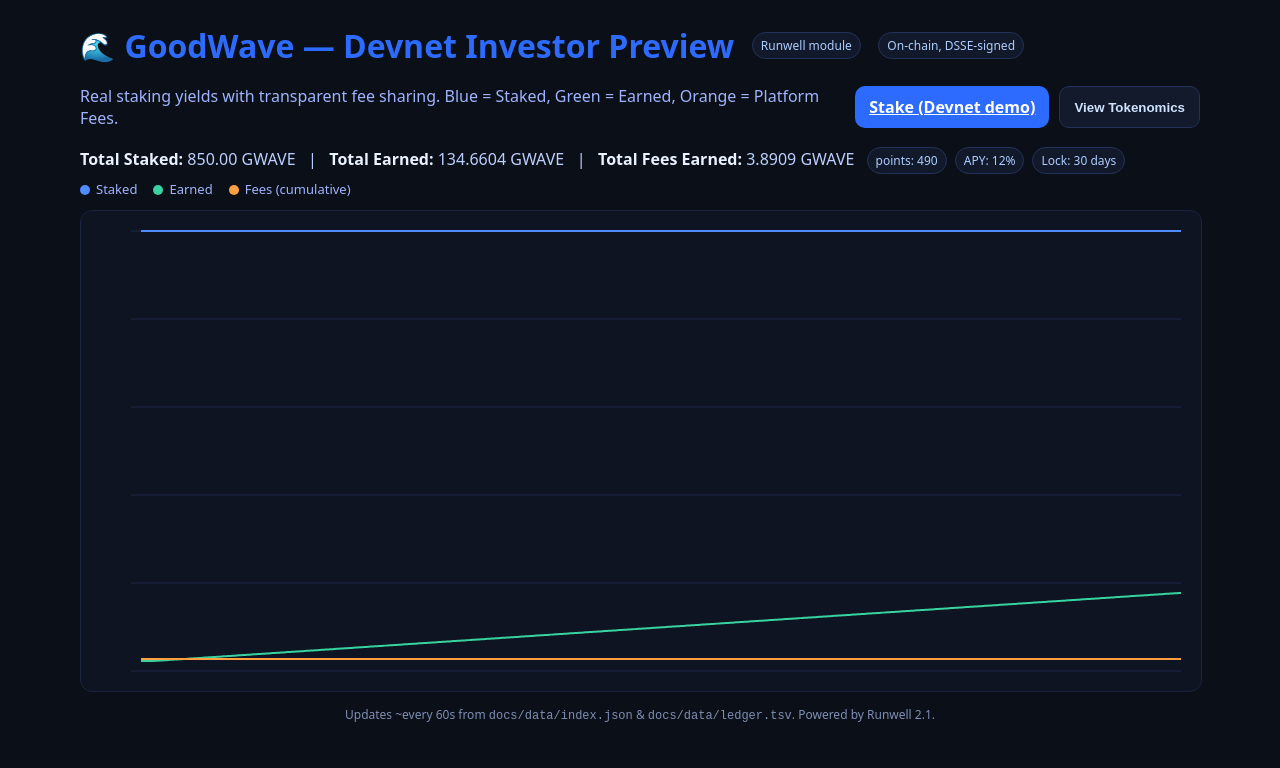
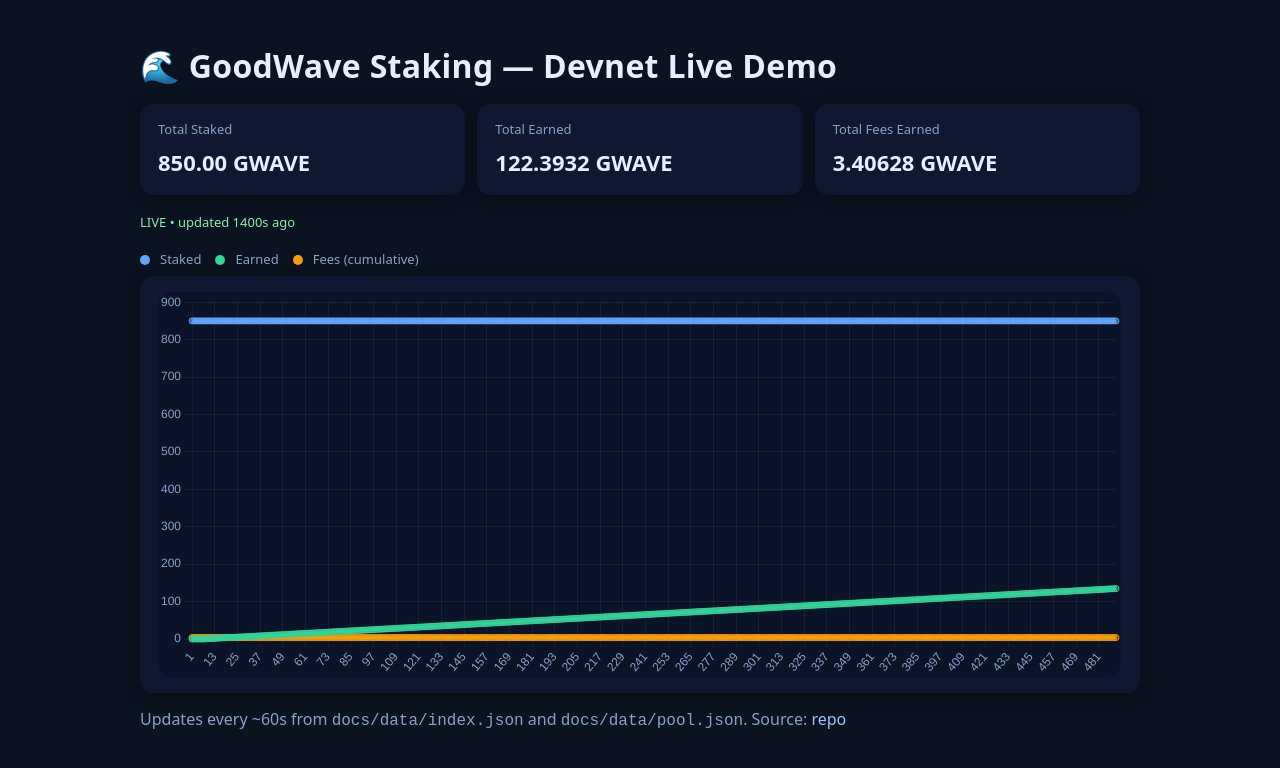
Before and after one commit to cryptoknit/goodwave-devnet-demo, a plain HTML site: page docs/index.html in a window 1280 px wide. Drawn offline with nearby package versions, Linux system fonts and the light colour scheme.

Commit message:
Dashboard: live KPIs + chart via data/*.json (cache-busted)

```diff
--- a/docs/index.html
+++ b/docs/index.html
@@ -2,123 +2,113 @@
 <html lang="en">
 <head>
 <meta charset="utf-8" />
-<meta name="viewport" content="width=device-width, initial-scale=1" />
-<title>🌊 GoodWave — Devnet Investor Preview</title>
+<meta name="viewport" content="width=device-width,initial-scale=1" />
+<title>GoodWave Staking — Devnet Live Demo</title>
+<link rel="preconnect" href="https://cdn.jsdelivr.net" crossorigin>
+<script src="https://cdn.jsdelivr.net/npm/chart.js"></script>
 <style>
-  :root { color-scheme: dark; }
-  body{margin:0;background:#0b0f17;color:#cfe3ff;font-family:system-ui,-apple-system,Segoe UI,Roboto,Helvetica,Arial,sans-serif}
-  .wrap{max-width:1120px;margin:24px auto 56px;padding:0 16px}
-  .hero{display:flex;flex-wrap:wrap;align-items:center;gap:18px;margin:12px 0 18px}
-  .brand{display:flex;align-items:center;gap:.6rem}
-  .brand h1{margin:0;font-size:32px;color:#2d6bff}
-  .tag{flex:1;min-width:260px;color:#9fb4ff}
-  .cta{display:flex;gap:10px;flex-wrap:wrap}
-  .btn{appearance:none;border:0;border-radius:10px;padding:10px 14px;font-weight:600;cursor:pointer}
-  .primary{background:#2d6bff;color:#fff}
-  .ghost{background:#121a2c;color:#cfe3ff;border:1px solid #23325a}
-  .stats{margin:8px 0 6px;color:#bcd0ff}
-  .stats b{color:#eaf1ff}
-  .legend{display:flex;gap:16px;margin:6px 0 12px;font-size:13px;color:#9fb4ff}
-  .dot{display:inline-block;width:10px;height:10px;border-radius:50%;margin-right:6px;vertical-align:-1px}
-  .b{background:#4e8cff}.g{background:#38d39f}.o{background:#ff9f40}
-  #chart{width:100%;height:480px;background:#0e1421;border:1px solid #1a2340;border-radius:12px}
-  canvas{width:100%;height:100%}
-  .footer{margin-top:14px;font-size:12px;color:#7e8fb4;text-align:center}
-  .pill{display:inline-block;padding:4px 8px;border:1px solid #23325a;border-radius:999px;background:#11192a;color:#aecdff;margin-left:8px;font-size:12px}
-  .modal-back{position:fixed;inset:0;background:#0008;display:none;align-items:center;justify-content:center;z-index:50}
-  .modal{width:min(720px,92vw);background:#0f1627;border:1px solid #24345e;border-radius:14px;box-shadow:0 10px 30px #0007}
-  .modal header{display:flex;justify-content:space-between;align-items:center;padding:14px 16px;border-bottom:1px solid #1e2a4c}
-  .modal h3{margin:0;font-size:18px}
-  .modal .body{padding:14px 16px}
-  .close{background:transparent;border:0;color:#9fb4ff;font-size:20px;cursor:pointer}
-  .grid{display:grid;grid-template-columns:1fr 1fr;gap:14px}
-  .card{border:1px solid #1e2a4c;background:#0b1324;border-radius:12px;padding:12px}
-  .card h4{margin:0 0 6px 0;color:#eaf1ff}
-  .kpi{font-size:20px;color:#eaf1ff}
-  @media (max-width:760px){ .grid{grid-template-columns:1fr} .hero{flex-direction:column;align-items:flex-start} }
+  :root { --bg:#0b1220; --panel:#0f1830; --text:#e7eeff; --muted:#8aa1c7; --accent:#3b82f6; }
+  html,body{margin:0;background:var(--bg);color:var(--text);font:16px/1.5 system-ui,Segoe UI,Roboto,Helvetica,Arial;}
+  .wrap{max-width:1000px;margin:42px auto;padding:0 20px;}
+  h1{font-weight:800;letter-spacing:.3px;margin:0 0 12px;}
+  .kpis{display:grid;grid-template-columns:repeat(3,1fr);gap:12px;margin:14px 0 18px;}
+  .card{background:var(--panel);border-radius:14px;padding:16px 18px;box-shadow:0 2px 18px rgba(0,0,0,.25)}
+  .k{font-size:13px;color:var(--muted);margin-bottom:6px}
+  .v{font-size:22px;font-weight:750}
+  .live{margin:8px 0 18px;font-size:13px;color:#86efac}
+  .legend{display:flex;gap:14px;font-size:13px;color:var(--muted);margin:10px 0 6px}
+  .dot{width:10px;height:10px;border-radius:50%}
+  .row{display:flex;align-items:center;gap:10px}
+  canvas{background:#0a1327;border-radius:14px}
+  a{color:#9cc2ff;text-decoration:none}
+  .muted{color:var(--muted)}
 </style>
 </head>
 <body>
   <div class="wrap">
-    <div class="hero">
-      <div class="brand">
-        <div style="font-size:28px">🌊</div>
-        <h1>GoodWave — Devnet Investor Preview</h1>
-        <span class="pill">Runwell module</span>
-        <span class="pill">On-chain, DSSE-signed</span>
-      </div>
-      <div class="tag">
-        Real staking yields with transparent fee sharing. Blue = Staked, Green = Earned, Orange = Platform Fees.
-      </div>
-      <div class="cta">
-        <a class="btn primary" id="stakeBtn" href="#stake">Stake (Devnet demo)</a>
-        <button class="btn ghost" id="tokenomicsBtn">View Tokenomics</button>
-      </div>
+    <h1>🌊 GoodWave Staking — Devnet Live Demo</h1>
+
+    <div class="kpis">
+      <div class="card"><div class="k">Total Staked</div><div class="v" id="kpi-staked">— GWAVE</div></div>
+      <div class="card"><div class="k">Total Earned</div><div class="v" id="kpi-earned">— GWAVE</div></div>
+      <div class="card"><div class="k">Total Fees Earned</div><div class="v" id="kpi-fees">— GWAVE</div></div>
     </div>
 
-    <div class="stats" id="stats">
-      <b>Total Staked:</b> — GWAVE &nbsp; | &nbsp;
-      <b>Total Earned:</b> — GWAVE &nbsp; | &nbsp;
-      <b>Total Fees Earned:</b> — GWAVE
-      <span class="pill" id="points">points: —</span>
-      <span class="pill" id="apy">APY: 12%</span>
-      <span class="pill" id="lock">Lock: 30 days</span>
+    <div class="live" id="kpi-live">LIVE • waiting for data…</div>
+
+    <div class="legend">
+      <div class="row"><div class="dot" style="background:#60a5fa"></div><span>Staked</span></div>
+      <div class="row"><div class="dot" style="background:#34d399"></div><span>Earned</span></div>
+      <div class="row"><div class="dot" style="background:#f59e0b"></div><span>Fees (cumulative)</span></div>
     </div>
 
-    <div class="legend">
-      <span><span class="dot b"></span>Staked</span>
-      <span><span class="dot g"></span>Earned</span>
-      <span><span class="dot o"></span>Fees (cumulative)</span>
-    </div>
+    <div class="card"><canvas id="gw-chart" height="120"></canvas></div>
 
-    <div id="chart"><canvas id="c"></canvas></div>
-    <div class="footer">Updates ~every 60s from <code>docs/data/index.json</code> & <code>docs/data/ledger.tsv</code>. Powered by Runwell 2.1.</div>
-  </div>
-
-  <div class="modal-back" id="tokBack" role="dialog" aria-modal="true" aria-hidden="true">
-    <div class="modal">
-      <header>
-        <h3>GWAVE Tokenomics (Devnet)</h3>
-        <button class="close" id="tokClose" aria-label="Close">×</button>
-      </header>
-      <div class="body">
-        <div class="grid">
-          <div class="card">
-            <h4>Supply</h4>
-            <div class="kpi">69,000,000 GWAVE</div>
-            <div>Fixed; 6 decimals; mint held by admin (Devnet).</div>
-          </div>
-          <div class="card">
-            <h4>Distribution</h4>
-            <div>Admin treasury minus 3 GWAVE distributed 1/1/1 to marketing, team, liquidity.</div>
-          </div>
-          <div class="card">
-            <h4>Rewards</h4>
-            <div>Simulated 12% APY, compounding daily; payout loop logs to <code>ledger.tsv</code>.</div>
-          </div>
-          <div class="card">
-            <h4>Fees</h4>
-            <div>5% platform fee (Devnet) routed to Marketing; visible as orange cumulative line.</div>
-          </div>
-        </div>
-        <p style="margin-top:10px;color:#9fb4ff">For mainnet, fee split and governance weights can be parameterized by DSSE-signed governance proposals.</p>
-      </div>
-    </div>
+    <p class="muted" style="margin-top:14px">
+      Updates every ~60s from <code>docs/data/index.json</code> and <code>docs/data/pool.json</code>.
+      Source: <a href="./">repo</a>
+    </p>
   </div>
 
 <script>
-const INDEX_URL='data/index.json', LEDGER_URL='data/ledger.tsv';
-const c=document.getElementById('c'), ctx=c.getContext('2d'), $stats=document.getElementById('stats');
-function fmt(x){return Number(x||0).toLocaleString(undefined,{minimumFractionDigits:2,maximumFractionDigits:6});}
-function size(){const w=c.clientWidth,h=c.clientHeight,r=window.devicePixelRatio||1;c.width=Math.floor(w*r);c.height=Math.floor(h*r);ctx.setTransform(r,0,0,r,0,0);}
-function draw(xs,st,er,fe){size();const w=c.clientWidth,h=c.clientHeight;ctx.clearRect(0,0,w,h);ctx.strokeStyle='#1a2a4f';ctx.lineWidth=1;for(let i=0;i<6;i++){const y=(h-40)*(i/5)+20;ctx.beginPath();ctx.moveTo(50,y);ctx.lineTo(w-20,y);ctx.stroke();}const L=60,R=20,T=20,B=30,W=w-L-R,H=h-T-B,M=Math.max(1,...st,...er,...fe);const x=i=>L+W*(i/Math.max(1,(xs.length-1)));const y=v=>T+H-(H*(v/M));function line(s,col){if(!s.length)return;ctx.beginPath();s.forEach((v,i)=>{const X=x(i),Y=y(v);i?ctx.lineTo(X,Y):ctx.moveTo(X,Y)});ctx.strokeStyle=col;ctx.lineWidth=2;ctx.stroke();}line(st,'#4e8cff');line(er,'#38d39f');line(fe,'#ff9f40');}
-async function j(u){const r=await fetch(u+'?t='+Date.now());if(!r.ok)throw new Error(u+': '+r.status);return r.json();}
-async function t(u){const r=await fetch(u+'?t='+Date.now());if(!r.ok)return'';return r.text();}
-function feesSeries(xs,txt){const ev=[];txt.split('\n').forEach(l=>{if(!l.trim())return;const[a,b,c]=l.split('\t');if(!a||!b||!b.startsWith('PlatformFee('))return;const ts=Date.parse(a);if(isNaN(ts))return;const v=parseFloat(c||'0');if(!isFinite(v))return;ev.push({ts,v});});ev.sort((a,b)=>a.ts-b.ts);const out=[],ts=xs.map(s=>Date.parse(s));let i=0,sum=0;ev.forEach(e=>{while(i<ts.length&&ts[i]<e.ts){out[i]=sum;i++;}sum+=e.v;while(i<ts.length&&ts[i]<=e.ts){out[i]=sum;i++;}});while(i<ts.length){out[i]=sum;i++;}return out.length?out:xs.map(()=>0);}
-async function load(){try{const d=await j(INDEX_URL);const xs=(d.points||[]).map(p=>p.ts);const st=(d.points||[]).map(p=>Number(p.total_staked||0));const er=(d.points||[]).map(p=>Number(p.total_earned||0));const led=await t(LEDGER_URL);const fe=feesSeries(xs,led);const ft=fe.at(-1)||0;$stats.innerHTML=`<b>Total Staked:</b> ${fmt(st.at(-1))} GWAVE &nbsp; | &nbsp; <b>Total Earned:</b> ${fmt(er.at(-1))} GWAVE &nbsp; | &nbsp; <b>Total Fees Earned:</b> ${fmt(ft)} GWAVE <span class="pill" id="points">points: ${(d.points||[]).length}</span><span class="pill">APY: 12%</span><span class="pill">Lock: 30 days</span>`;draw(xs,st,er,fe);}catch(e){console.error(e);}}
-load();setInterval(load,10000);window.addEventListener('resize',()=>load());
-const tokBack=document.getElementById('tokBack');document.getElementById('tokenomicsBtn').onclick=()=>{tokBack.style.display='flex';tokBack.setAttribute('aria-hidden','false');};document.getElementById('tokClose').onclick=()=>{tokBack.style.display='none';tokBack.setAttribute('aria-hidden','true');};tokBack.onclick=(e)=>{if(e.target===tokBack){tokBack.style.display='none';tokBack.setAttribute('aria-hidden','true');}};
-document.getElementById('stakeBtn').onclick=(e)=>{e.preventDefault();alert('Devnet demo: staking is simulated from a local Runwell node.');};
+const fmt = n => Number(n ?? 0).toLocaleString(undefined,{minimumFractionDigits:2,maximumFractionDigits:6});
+const $ = sel => document.querySelector(sel);
+const cacheBust = () => `?ts=${Date.now()}`;
+async function jget(path){ const r = await fetch(`data/${path}${cacheBust()}`, {cache:'no-store'}); if(!r.ok) throw new Error(path+': '+r.status); return r.json(); }
+
+let chart;
+function ensureChart(labels, staked, earned, fees){
+  const ctx = document.getElementById('gw-chart').getContext('2d');
+  if (chart) { chart.data.labels = labels; chart.data.datasets[0].data = staked; chart.data.datasets[1].data = earned; chart.data.datasets[2].data = fees; chart.update(); return; }
+  chart = new Chart(ctx,{
+    type:'line',
+    data:{ labels, datasets:[
+      { label:'Staked', data:staked, borderColor:'#60a5fa', backgroundColor:'rgba(96,165,250,.2)', tension:.25, fill:false },
+      { label:'Earned', data:earned, borderColor:'#34d399', backgroundColor:'rgba(52,211,153,.2)', tension:.25, fill:false },
+      { label:'Fees',   data:fees,   borderColor:'#f59e0b', backgroundColor:'rgba(245,158,11,.2)', tension:.25, fill:false },
+    ]},
+    options:{
+      responsive:true,
+      animation:false,
+      plugins:{ legend:{display:false}},
+      scales:{
+        x:{ ticks:{ color:'#8aa1c7' }, grid:{ color:'rgba(255,255,255,.06)'} },
+        y:{ ticks:{ color:'#8aa1c7' }, grid:{ color:'rgba(255,255,255,.06)'} }
+      }
+    }
+  });
+}
+
+function age(tsIso){
+  const now = Date.now(), then = Date.parse(tsIso||Date.now());
+  const s = Math.max(0,Math.round((now-then)/1000));
+  return s + 's ago';
+}
+
+async function refresh(){
+  try{
+    // pool.json has the freshest KPIs
+    const pool = await jget('pool.json');
+    $('#kpi-staked').textContent = `${fmt(pool.total_staked)} GWAVE`;
+    $('#kpi-earned').textContent = `${fmt(pool.total_earned)} GWAVE`;
+    $('#kpi-fees').textContent   = `${fmt(pool.fees_total)} GWAVE`;
+    $('#kpi-live').textContent   = `LIVE • updated ${age(pool.ts)}`;
+
+    // index.json for historical lines
+    const idx = await jget('index.json');
+    const points = Array.isArray(idx.points) ? idx.points : [];
+    const labels = points.map((p,i)=> p.ts || i+1);
+    const staked = points.map(p => Number(p.total_staked||0));
+    const earned = points.map(p => Number(p.total_earned||0));
+    const fees   = points.map((_,i)=> Number(idx.fees_total||0)); // draw as flat/cumulative
+    ensureChart(labels, staked, earned, fees);
+  }catch(e){
+    $('#kpi-live').textContent = 'Waiting for data… (auto-retrying)';
+    console.error(e);
+  }
+}
+refresh();
+setInterval(refresh, 60000);
 </script>
 </body>
 </html>
```
